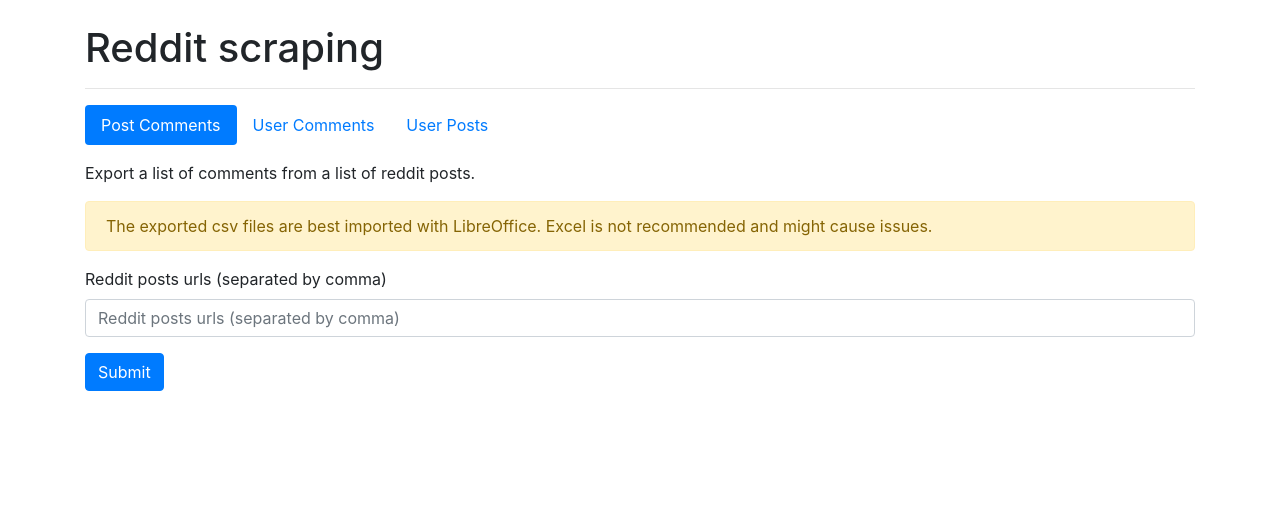
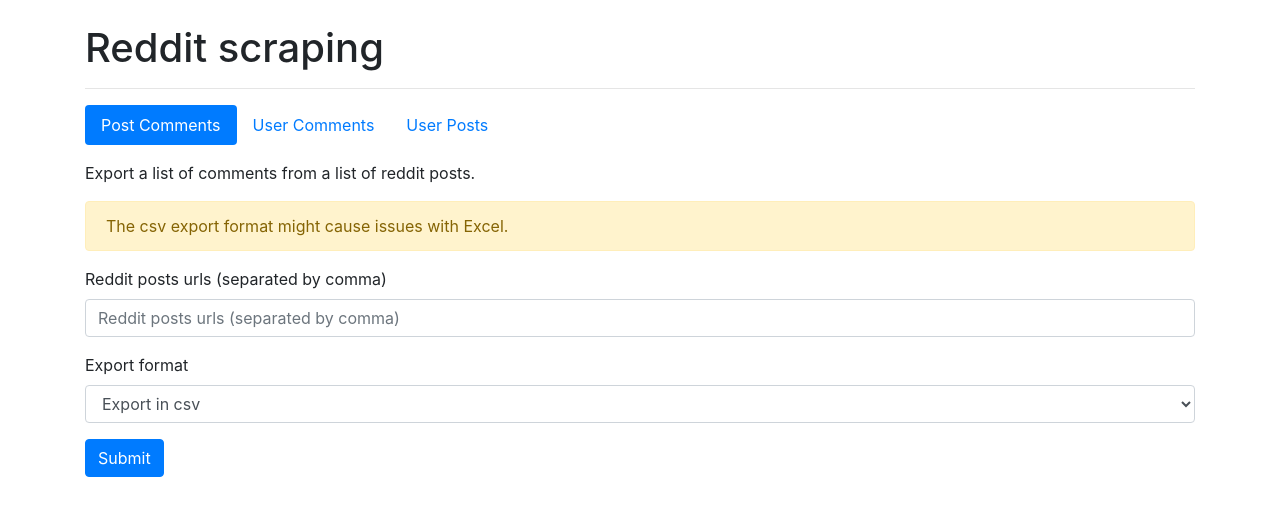
Before and after one commit to dbeley/django-reddit, a Django app: page /scraping in a window 1280 px wide. Shown: the part 56-572 px from the top of the page. Run offline with Django 3.2, Linux system fonts and the light colour scheme; some libraries are stand-ins or nearby versions.

Commit message:
Add export format choice (csv or xlsx for now).

```diff
--- a/reddit_scraper/forms.py
+++ b/reddit_scraper/forms.py
@@ -5,11 +5,19 @@
     post_urls = forms.CharField(
         label="Reddit posts urls (separated by comma)", max_length=5000
     )
+    export_format = forms.ChoiceField(
+        label="Export format",
+        choices=(("csv", "Export in csv"), ("xlsx", "Export in xlsx")),
+    )
 
 
 class UserComments(forms.Form):
     username = forms.CharField(
         label="Reddit usernames (separated by comma)", max_length=500
+    )
+    export_format = forms.ChoiceField(
+        label="Export format",
+        choices=(("csv", "Export in csv"), ("xlsx", "Export in xlsx")),
     )
 
 
@@ -17,3 +25,7 @@
     username = forms.CharField(
         label="Reddit usernames (separated by comma)", max_length=500
     )
+    export_format = forms.ChoiceField(
+        label="Export format",
+        choices=(("csv", "Export in csv"), ("xlsx", "Export in xlsx")),
+    )
--- a/reddit_scraper/templates/reddit_scraper/reddit_scraper.html
+++ b/reddit_scraper/templates/reddit_scraper/reddit_scraper.html
@@ -25,7 +25,7 @@
   <div class="tab-pane fade show active" id="postcomments" role="tabpanel" aria-labelledby="postcomments-tab">
   	  <p>Export a list of comments from a list of reddit posts.</p>
 		<div class="alert alert-warning" role="alert">
-		The exported csv files are best imported with LibreOffice. Excel is not recommended and might cause issues.
+		The csv export format might cause issues with Excel.
 		</div>
   	  <form action="" method="post" class="form">
     	{% csrf_token %}
@@ -38,7 +38,7 @@
   <div class="tab-pane fade" id="usercomments" role="tabpanel" aria-labelledby="usercomments-tab">
   	  <p>Export the last 1000 comments of one or several reddit users.</p>
 		<div class="alert alert-warning" role="alert">
-		The exported csv files are best imported with LibreOffice. Excel is not recommended and might cause issues.
+		The csv export format might cause issues with Excel.
 		</div>
 	<form action="" method="post" class="form">
     	{% csrf_token %}
--- a/reddit_scraper/views.py
+++ b/reddit_scraper/views.py
@@ -25,13 +25,19 @@
                 return HttpResponse(content=e, status=400)
             if formpostcomments.is_valid():
                 response = HttpResponse(content_type="text/plain")
-                response[
-                    "Content-Disposition"
-                ] = f"attachment; filename=post_comments.csv"
                 content = extract_comments_post(
-                    formpostcomments.cleaned_data["post_urls"]
+                    formpostcomments.cleaned_data["post_urls"],
                 )
-                content.to_csv(response, index=False, sep="\t")
+                if formpostcomments.cleaned_data["export_format"] == "csv":
+                    response[
+                        "Content-Disposition"
+                    ] = f"attachment; filename=post_comments.csv"
+                    content.to_csv(response, index=False, sep="\t")
+                elif formpostcomments.cleaned_data["export_format"] == "xlsx":
+                    response[
+                        "Content-Disposition"
+                    ] = f"attachment; filename=post_comments.xlsx"
+                    content.to_excel(response, index=False)
                 return response
         elif "formusercomments" in request.POST:
             try:
@@ -41,13 +47,19 @@
                 return HttpResponse(content=e, status=400)
             if formusercomments.is_valid():
                 response = HttpResponse(content_type="text/plain")
-                response[
-                    "Content-Disposition"
-                ] = f"attachment; filename={formusercomments.cleaned_data['username']}_user_comments.csv"
                 content = extract_comments_user(
-                    formusercomments.cleaned_data["username"]
+                    formusercomments.cleaned_data["username"],
                 )
-                content.to_csv(response, index=False, sep="\t")
+                if formusercomments.cleaned_data["export_format"] == "csv":
+                    response[
+                        "Content-Disposition"
+                    ] = f"attachment; filename={formusercomments.cleaned_data['username']}_user_comments.csv"
+                    content.to_csv(response, index=False, sep="\t")
+                elif formusercomments.cleaned_data["export_format"] == "xlsx":
+                    response[
+                        "Content-Disposition"
+                    ] = f"attachment; filename={formusercomments.cleaned_data['username']}_user_comments.xlsx"
+                    content.to_excel(response, index=False)
                 return response
         elif "formuserposts" in request.POST:
             try:
@@ -57,13 +69,19 @@
                 return HttpResponse(content=e, status=400)
             if formuserposts.is_valid():
                 response = HttpResponse(content_type="text/plain")
-                response[
-                    "Content-Disposition"
-                ] = f"attachment; filename={formuserposts.cleaned_data['username']}_user_posts.csv"
                 content = extract_posts_user(
-                    formuserposts.cleaned_data["username"]
+                    formuserposts.cleaned_data["username"],
                 )
-                content.to_csv(response, index=False, sep="\t")
+                if formuserposts.cleaned_data["export_format"] == "csv":
+                    response[
+                        "Content-Disposition"
+                    ] = f"attachment; filename={formuserposts.cleaned_data['username']}_user_posts.csv"
+                    content.to_csv(response, index=False, sep="\t")
+                elif formuserposts.cleaned_data["export_format"] == "xlsx":
+                    response[
+                        "Content-Disposition"
+                    ] = f"attachment; filename={formuserposts.cleaned_data['username']}_user_posts.xlsx"
+                    content.to_excel(response, index=False)
                 return response
 
     # if a GET (or any other method) we'll create a blank form
```
Also changed, not shown: 2 other files.
